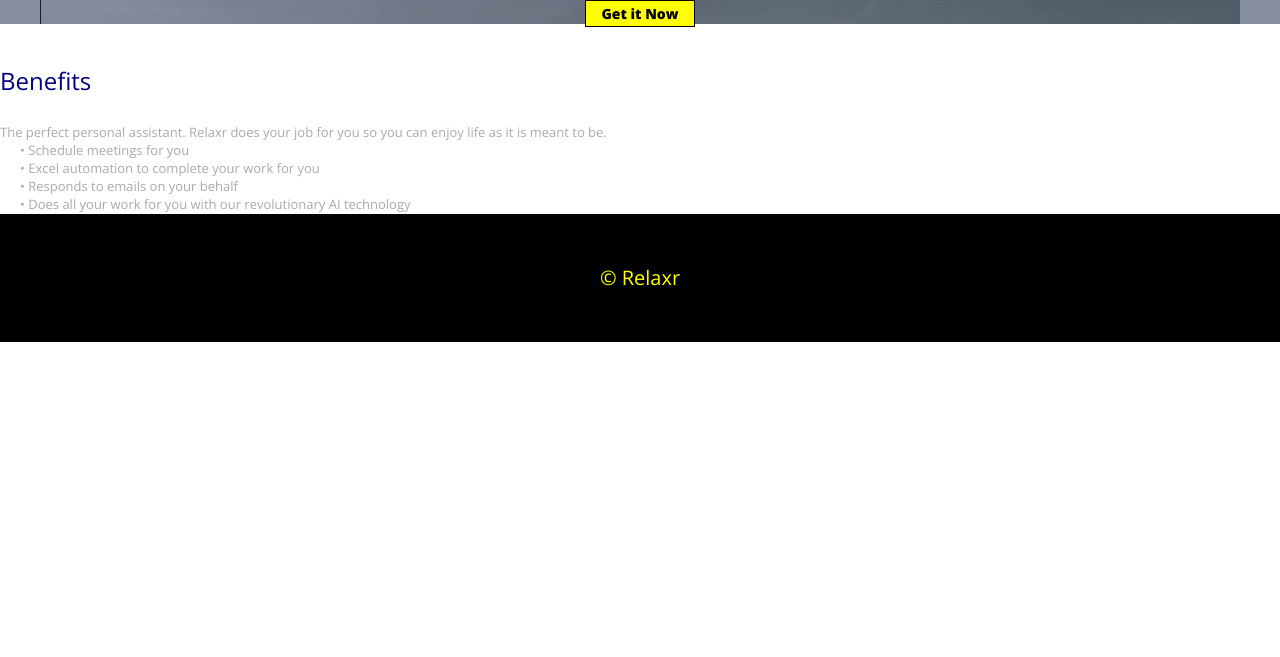
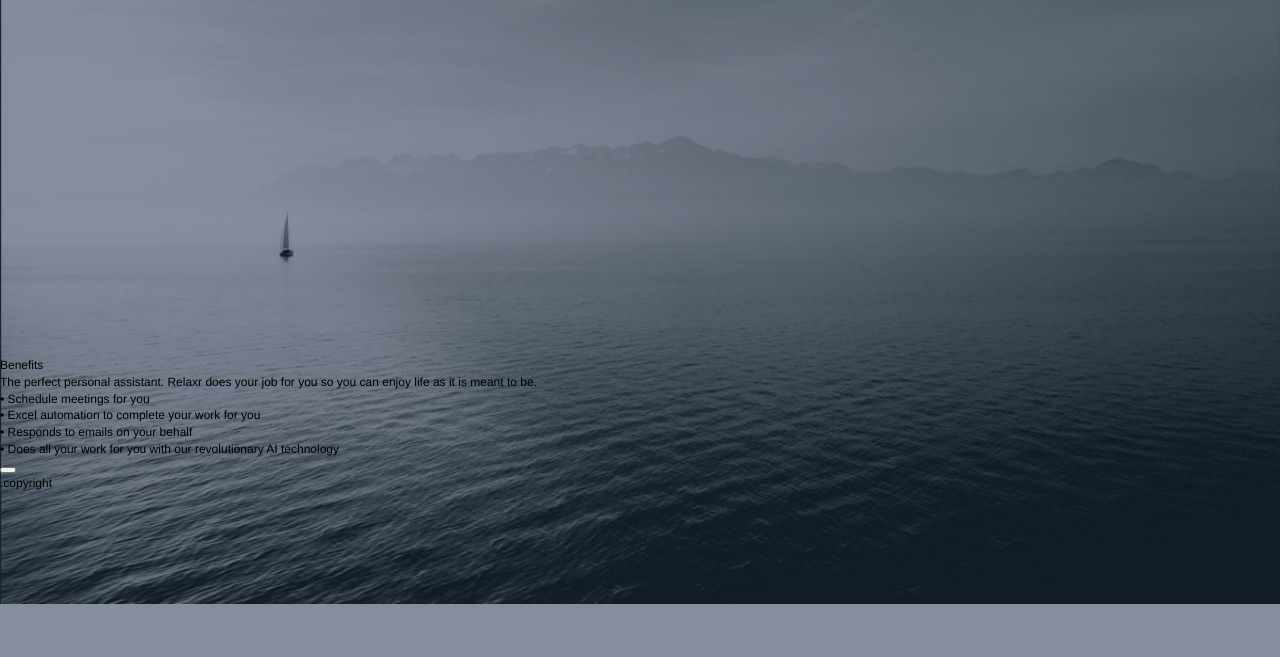
Before and after one commit to katebrinkley/KateBrinkley, a plain HTML site: page 03/homework/index.html in a window 1280 px wide. Shown: the part 143-800 px from the top of the page. Drawn offline with nearby package versions, Linux system fonts and the light colour scheme.

Commit message:
Lab + Relaxr

```diff
--- a/03/homework/css/style.css
+++ b/03/homework/css/style.css
@@ -5,7 +5,6 @@
 Developer @GA in NYC
 */
 
-@import url('https://fonts.googleapis.com/css?family=Open+Sans:300i,400,600,800');
 
 /******************************************
 /* SETUP
@@ -50,8 +49,8 @@
      color: #000;
      font-size: 12px;
      line-height: 1.4;
-     font-family: 'Open Sans', sans-serif;
-
+     font-family: Helvetica, Arial, sans-serif;
+     background: url(../images/header_bg.jpg) no-repeat center top rgb(134,141,157);
       background-size: cover;
 }
 
@@ -62,90 +61,28 @@
 
 /* Center the container */
 #container {
-  width: auto;
+  width: 100%;
   margin: auto;
-  height: auto;
+  height: 500px;
 
 }
 
-#container2 {
-  background-color: white;
-  width: 100%;
-  margin: auto;
+* {
+  font-family: 'Open Sans', sans-serif;
 }
 
-h1, h2 {
-  font-size: 24px;
-  color: white;
-}
-
-h1 {
-  font-weight: 800;
-  margin-left: 50px;
-  margin-top: 20px;
-}
-
-h2 {
-  font-weight: 500;
-  text-align: center;
-  margin-top: 40px;
-  margin-bottom: 20px;
-}
-
-p {text-align: center;}
-
-a {
-  color: black;
-  font-size: 14px;
-  font-weight: 800;
-  border-style: solid;
-  border-width: 1px;
-  border-color: black;
-  background-color: yellow;
-  text-align: center;
-  padding-left: 15px;
-  padding-right: 15px;
-  padding-top: 3px;
-  padding-bottom: 3px;
-  text-decoration: none
+header {
+  min-height: 500px;
 
 }
 
-#container2 h2 {
-  color: navy;
-  text-align: left;
-}
-
-#container2 p, ul{
-  font-weight: light;
-  font-size: 13px;
-  color: #AAAAAA;
-  text-align: left;
-text-indent: none;
-}
-
-#container2 p {
-  padding-top: 5px;
-  padding-bottom; 10px;
-}
-
-header {
-  height; 700px;
-  background: url(../images/header_bg.jpg) no-repeat center top rgb(134,141,157);
-}
-
-ul {
-  text-indent: 20px;
-
+header h1 {
+  font-size: 24px;
+  font-weight: extra bold;
 }
 
 footer {
-  background-color: black;
-  color: yellow;
-  text-align: center;
-  font-size: 20px;
-  padding-top: 50px;
-  padding-bottom: 50px;
+
 }
 
 /******************************************
--- a/03/homework/index.html
+++ b/03/homework/index.html
@@ -11,18 +11,22 @@
 		<link rel="stylesheet" href="css/reset.css">
 		<link rel="stylesheet" href="css/style.css">
 
+	<link href="https://fonts.googleapis.com/css?family=Open+Sans:300,300i,400,600,800" rel="stylesheet">
+
 	</head>
+
+
 	<body>
-		<div id="container">
+
 		<header>
+			<div id="intro">
 				<h1>Relaxr</h1>
 				<h2>Get piece of mind with a single tap</h2>
-				<p><a href="">Get it Now</a></p>
-			</header></div>
+				<button type="button">Get it now!</button>
+			</div>
+		</header>
 
-
-
-			<div id="container2">
+		<div id="Benefits">
 		<h2>Benefits</h2>
 			<p>The perfect personal assistant. Relaxr does your job for you so you can enjoy life as it is meant to be.</p>
 		<ul>
@@ -33,9 +37,18 @@
 		</ul>
 	</div>
 
+	<div id="quote">
+		<blockquote cite=""></blockquote>
+	</div>
+
+	<div id="signup"></div>
+		<button></button>
+
 
 			<footer>
-				&copy; Relaxr
+				<div id="footer">
+				.copyright
+			</div>
 			</footer>
 	</body>
 </html>
--- a/04/Lab/starter_code/layout_challenge/css/style.css
+++ b/04/Lab/starter_code/layout_challenge/css/style.css
@@ -1,6 +1,12 @@
 h2 {
 	color: black;
 	font-size: 24px;
+}
+
+/*THIS IS FOR FLOAT///////*/
+
+* {
+	box-sizing: border-box;
 }
 
 #twocolumn {
@@ -13,7 +19,7 @@
 #twocolumn section {
 	background-color: gray;
 	min-height: 100px;
-	/*border: 1px solid black;*/
+	border: 1px solid black;
 
 }
 
@@ -34,12 +40,13 @@
 
 #twocolumn aside {
 	width: 25%;
-	float: left;
+	margin-left: 75%;
 }
 
 #twocolumn .floats {
 	height: 1px;
 	min-height: 100px;
+	background-color: red;
 }
 
 #twocolumn2 header,
--- /dev/null
+++ b/04/Lab/starter_code/layout_challenge/magazine/css/style.css
@@ -0,0 +1,100 @@
+* {
+	box-sizing: border-box;
+	min-height: 50px;
+}
+body *	{
+	/*background: grey;
+	border: 1px solid black;*/
+}
+
+/*******THIS IS FOR THE HEADER*********/
+header {
+	/*background-color: red;*/
+	overflow: hidden;
+	padding: 10px;
+}
+
+h1,
+li,
+aside,
+#row1,
+section.left,
+aside.right,
+.col1,
+.col2,
+.col3,
+.col4,
+footer {
+	background: grey;
+}
+
+header nav {
+	float: right;
+	padding-top: 10px;
+}
+
+header #logo {
+	float: left;
+	min-width: 150px;
+	margin: 0;
+}
+
+header nav ul li {
+	float: left;
+	min-width: 30px;
+	min-height: 20px;
+	list-style: none;
+	margin-right: 10px;
+}
+
+#columnWrapper {
+	overflow: hidden;
+	margin: 0 10px;
+}
+
+
+#columnWrapper aside#mainSidebar {
+	width: 14%;
+	float: left;
+	margin-right: 1%;
+}
+
+#columnWrapper section#sectionWrapper {
+	width: 85%;
+	float: left;
+}
+
+#row1,
+#row2,
+#row3 {
+		margin-bottom: 10px;
+	}
+
+#row2 .left {
+	width: 84%;
+	margin-right: 1%;
+	float: left;
+}
+
+#row2 .right {
+	width: 15%;
+	float: right;
+}
+
+.col1,
+.col2,
+.col3,
+.col4, {
+	width: 24.625%;
+	margin-right: .5%;
+	float: left;
+}
+
+.col4 {
+	margin-right: 0;
+}
+
+footer {
+	margin-top: 10px;
+	margin: 0 10px;
+}
```
Also changed, not shown: 04/Lab/starter_code/layout_challenge/magazine/index.html (added, +49 -0 lines), 3 other files. Lines whose indentation alone changed are shown as unchanged.
